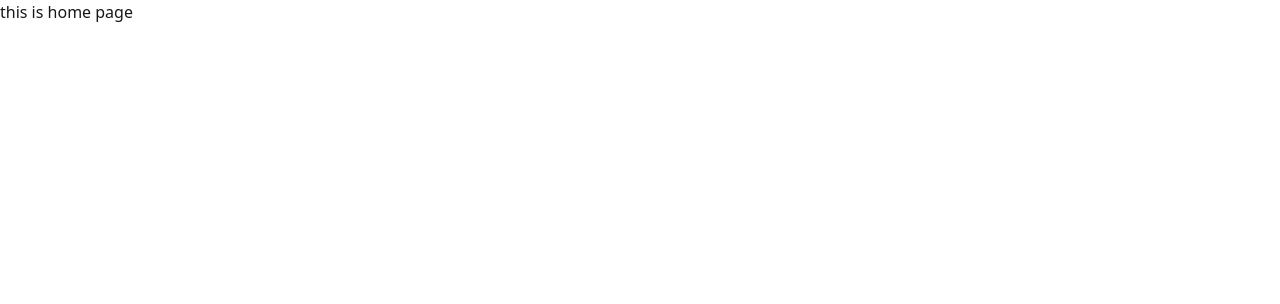
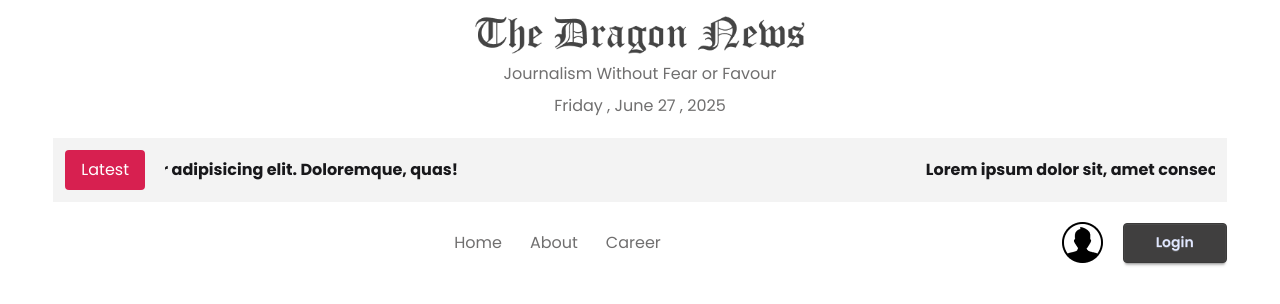
Before and after one commit to DevAbidHasan/Dragon-News-Website-using-Tailwind-React-and-Firebase-Authentication, a React (Vite) app: page / in a window 1280 px wide. Shown: the top 304 px of the page. Built offline with nearby package versions, Linux system fonts and the light colour scheme.

Commit message:
added the header logo and navbar section

```diff
--- a/package.json
+++ b/package.json
@@ -10,8 +10,10 @@
     "preview": "vite preview"
   },
   "dependencies": {
+    "date-fns": "^4.1.0",
     "react": "^19.1.0",
-    "react-dom": "^19.1.0"
+    "react-dom": "^19.1.0",
+    "react-fast-marquee": "^1.6.5"
   },
   "devDependencies": {
     "@eslint/js": "^9.29.0",
--- a/src/App.css
+++ b/src/App.css
@@ -1,2 +1,20 @@
+/* Font Poppins */
+@import url('https://fonts.googleapis.com/css2?family=Poppins:ital,wght@0,100;0,200;0,300;0,400;0,500;0,600;0,700;0,800;0,900;1,100;1,200;1,300;1,400;1,500;1,600;1,700;1,800;1,900&display=swap');
+
 @import "tailwindcss";
-@plugin "daisyui";
+@plugin "daisyui" {
+     themes: light --default;
+}
+
+@plugin "daisyui/theme" {
+  name: "light";
+  default: true;
+  --color-primary: #403F3F;
+  --color-secondary: #D72050;
+  --color-base-200: #F3F3F3;
+  --color-base-300: #E7E7E7;
+  --color-accent: #706F6F;
+}
+*{
+    font-family: "Poppins", sans-serif;
+}
--- /dev/null
+++ b/src/Layouts/HomeLayout.jsx
@@ -0,0 +1,30 @@
+import React from 'react';
+import { Outlet } from 'react-router';
+import Header from '../components/Header';
+import LatestNews from '../components/LatestNews';
+import Navbar from '../components/Navbar';
+
+const HomeLayout = () => {
+    return (
+        <div>
+            <header>
+                <Header></Header>
+                <section className='w-11/12 my-5 mx-auto'>
+                    <LatestNews></LatestNews>
+                </section>
+                <nav className='w-11/12 my-5 mx-auto'>
+                    <Navbar></Navbar>
+                </nav>
+            </header>
+            <main>
+                <section className="left-nav"></section>
+                <section className="main">
+                    <Outlet></Outlet>
+                </section>
+                <section className="right-nav"></section>
+            </main>
+        </div>
+    );
+};
+
+export default HomeLayout;
--- /dev/null
+++ b/src/components/Header.jsx
@@ -0,0 +1,17 @@
+import React from 'react';
+import logo from "../assets/logo.png";
+import {format} from 'date-fns'
+
+const Header = () => {
+
+    return (
+        <div className='flex items-center my-4 gap-2 flex-col justify-center'>
+            <img className='w-[330px]' src={logo} alt="" />
+            <p className='text-accent'>Journalism Without Fear or Favour</p>
+            {/* <p>Sunday, November 27, 2025</p> */}
+            <p className='text-semibold text-accent'>{format(new Date(),"EEEE , MMMM d , y")}</p>
+        </div>
+    );
+};
+
+export default Header;
--- /dev/null
+++ b/src/components/LatestNews.jsx
@@ -0,0 +1,16 @@
+import React from 'react';
+import Marquee from 'react-fast-marquee';
+
+const LatestNews = () => {
+    return (
+        <div className='flex items-center p-3 gap-5 bg-base-200'>
+            <p className='text-base-100 bg-secondary px-4 rounded-sm py-2'>Latest</p>
+            <Marquee className='flex gap-10' pauseOnHover="true" speed={60}>
+                <p className='font-bold'>Lorem ipsum dolor sit, amet consectetur adipisicing elit. Doloremque, quas!</p>
+
+            </Marquee>
+        </div>
+    );
+};
+
+export default LatestNews;
--- /dev/null
+++ b/src/components/Navbar.jsx
@@ -0,0 +1,22 @@
+import React, { use } from 'react';
+import { NavLink } from 'react-router';
+import user from "../assets/user.png"
+
+const Navbar = () => {
+    return (
+        <div className='flex items-center gap-10 justify-between'>
+            <div className=""></div>
+            <div className="nav flex text-accent gap-7">
+                <NavLink to="/">Home</NavLink>
+                <NavLink to="/about">About</NavLink>
+                <NavLink to="/career">Career</NavLink>
+            </div>
+            <div className="login-btn flex items-center gap-5 justify-center">
+                <img src={user} alt="" />
+                <button className='btn px-8 btn-primary'>Login</button>
+            </div>
+        </div>
+    );
+};
+
+export default Navbar;
--- a/src/routes/Router.jsx
+++ b/src/routes/Router.jsx
@@ -1,9 +1,10 @@
 import { createBrowserRouter } from "react-router";
+import HomeLayout from "../Layouts/HomeLayout";
 
 const router=createBrowserRouter([
     {
         path:'/',
-        element:<h2>this is home page</h2>
+        Component:HomeLayout
     },
     {
         path:"/auth",
```
Also changed, not shown: 1 other file (tests, documents, lock files or other folders).
